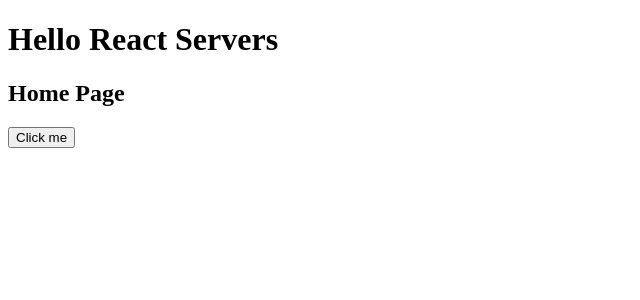
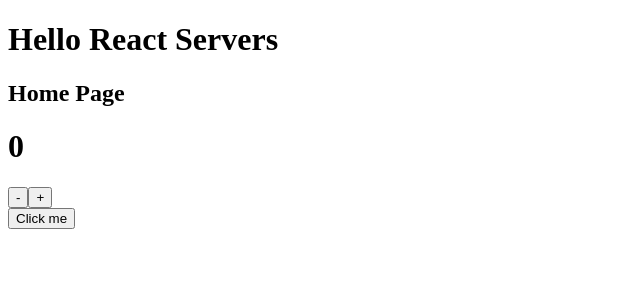
Before and after one commit to saratonite/react-ssr-test, a React app: page / in a window 1280 px wide. Shown: the top 300 px of the page, without its empty margins (0-640 px from the left). Built offline with nearby package versions, Linux system fonts and the light colour scheme; the HTML template or start-up script is replaced by a standard one.

Commit message:
Upgraded to react 15.5 Added counter component

```diff
--- /dev/null
+++ b/client/components/Counter.js
@@ -0,0 +1,31 @@
+import React, { Component } from 'react';
+
+export default class Counter extends Component {
+  constructor(props) {
+    super(props)
+    this.state = {count:0}
+
+    this.increment = this.increment.bind(this);
+    this.decrement = this.decrement.bind(this);
+  }
+
+  increment() {
+
+    this.setState({count:this.state.count + 1});
+  }
+
+  decrement() {
+    this.setState({count:this.state.count - 1});
+  }
+  render() {
+
+    let { count } = this.state;
+    return(
+    <div>
+      <h1 >{count}</h1>
+      <button onClick={this.decrement}>-</button>
+      <button onClick={this.increment}>+</button>
+    </div>
+  );
+  }
+}
--- a/client/components/Home.js
+++ b/client/components/Home.js
@@ -1,4 +1,5 @@
 import React, {Component} from 'react';
+import Counter from './Counter';
 
 export default class Home extends Component  {
 
@@ -6,6 +7,7 @@
     return(
       <div>
       <h2>Home Page </h2>
+      <Counter/>
       </div>
     )
   }
```
Also changed, not shown: package.json (+5 -5 lines), 1 other file (tests, documents, lock files or other folders).
